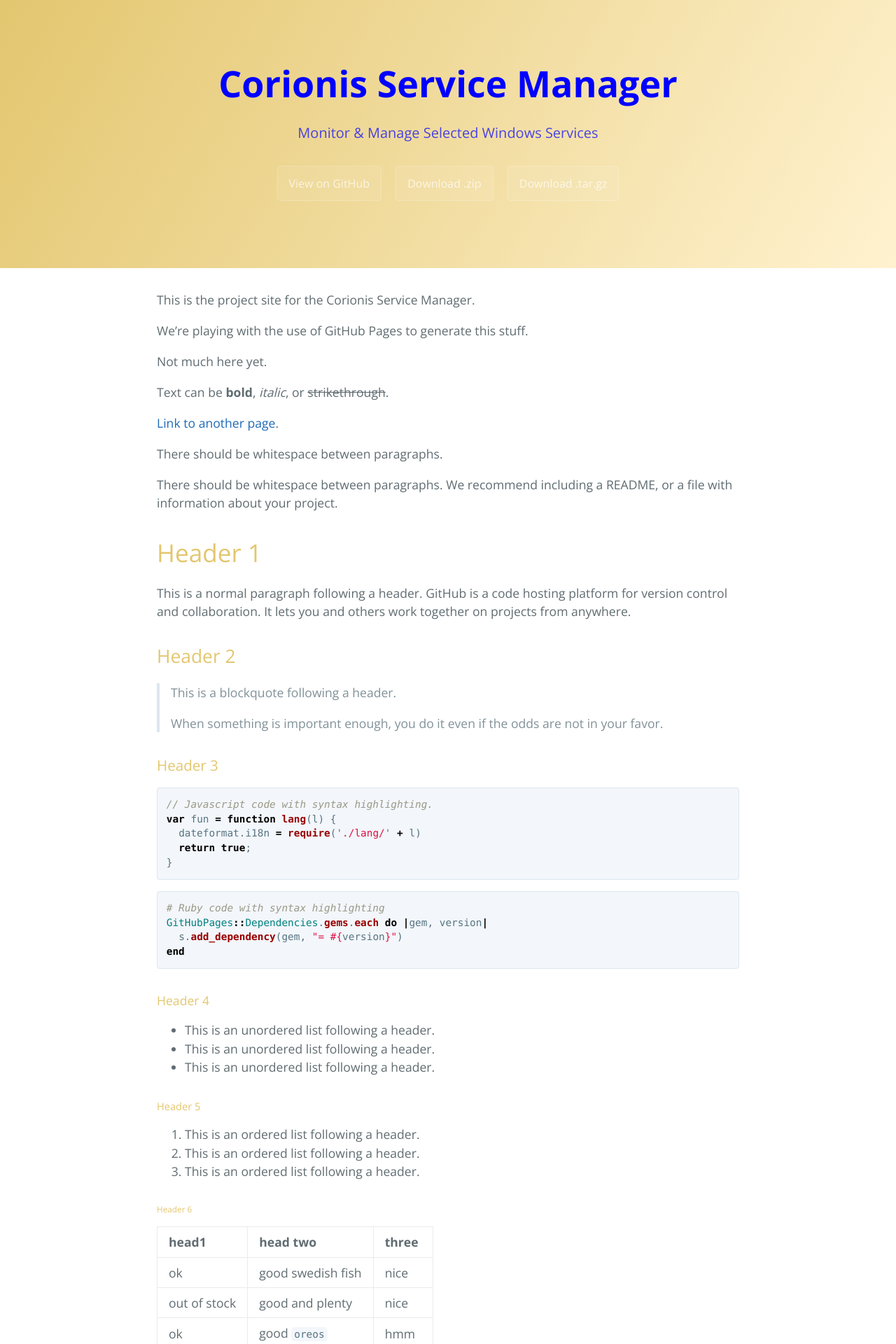
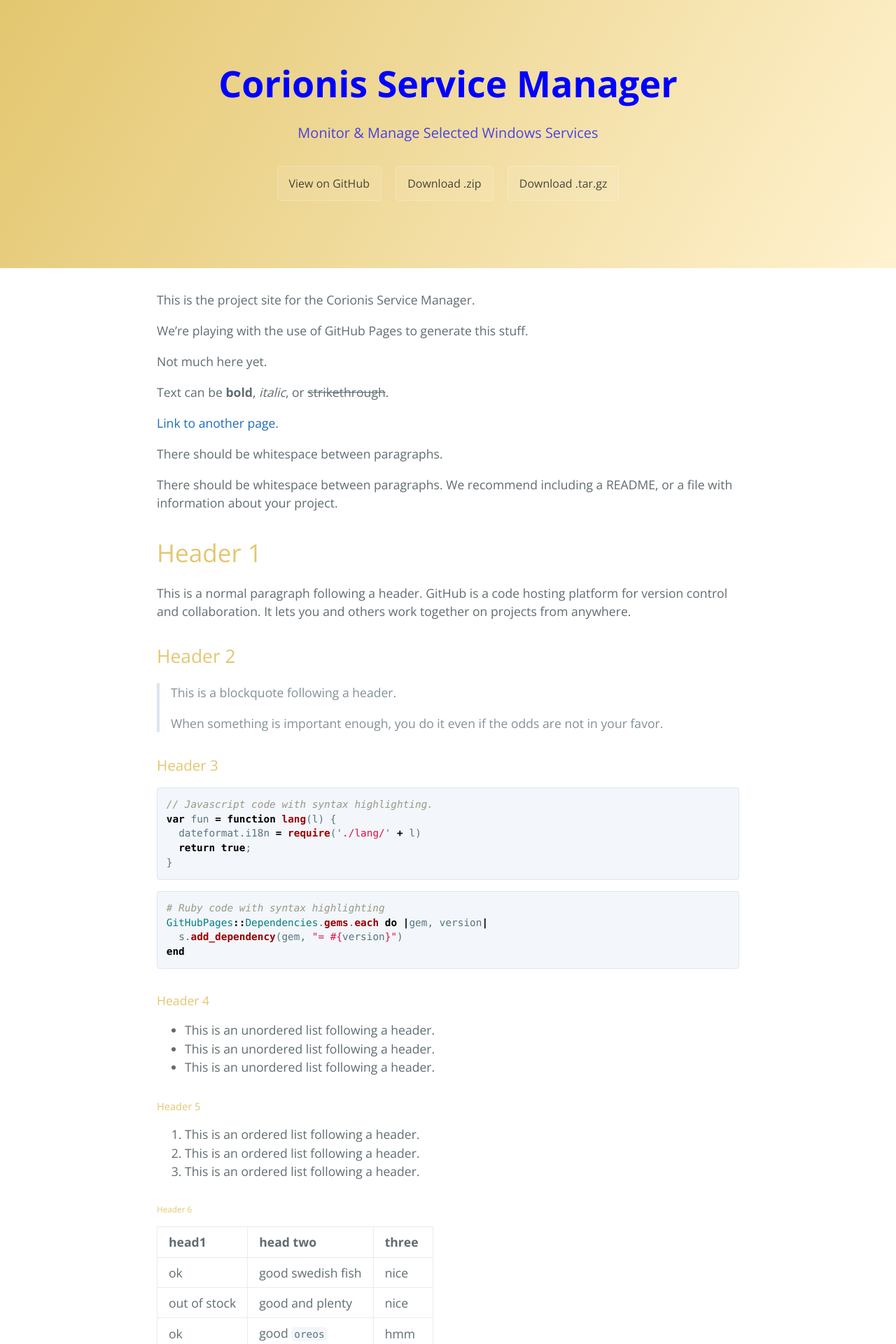
Before and after one commit to Corionis/CorionisServiceManager, a Jekyll site: the page built from docs/index.md, in a window 1280 px wide. Shown: the top 1920 px of the page at 70% size. Built offline with Jekyll 4.4.1, drawn with Linux system fonts in a browser that asks for light colours.

Commit message:
Update jekyll-theme-cayman.scss

```diff
--- a/docs/_sass/jekyll-theme-cayman.scss
+++ b/docs/_sass/jekyll-theme-cayman.scss
@@ -45,7 +45,7 @@ a {
 .btn {
   display: inline-block;
   margin-bottom: 1rem;
-  color: rgba(255, 255, 255, 0.7);
+  color: rgba(0, 0, 0, 0.7);
   background-color: rgba(255, 255, 255, 0.08);
   border-color: rgba(255, 255, 255, 0.2);
   border-style: solid;
```
